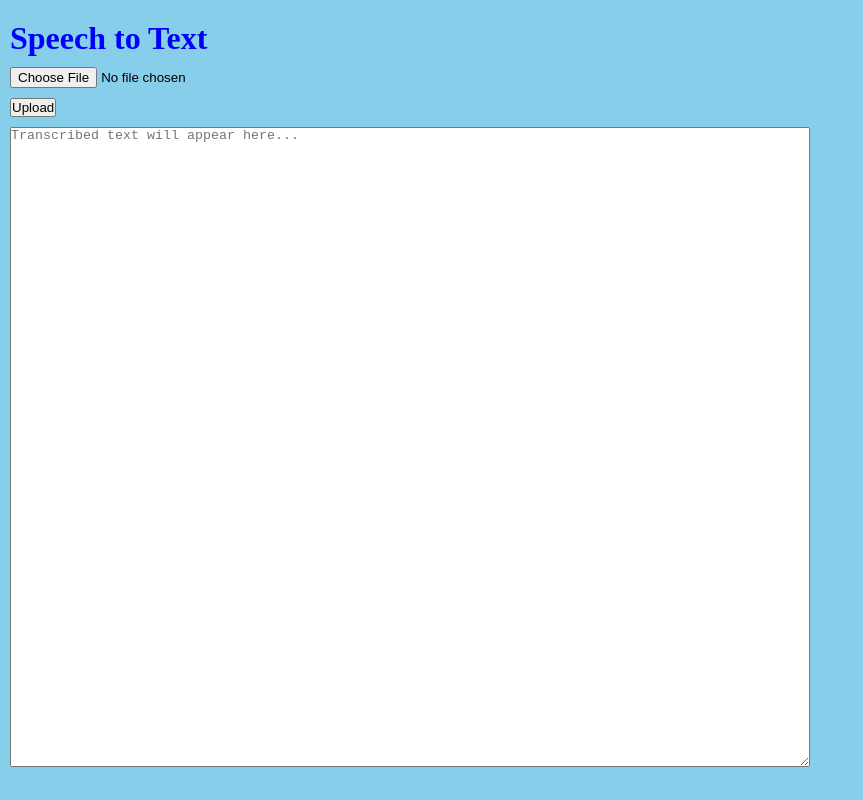
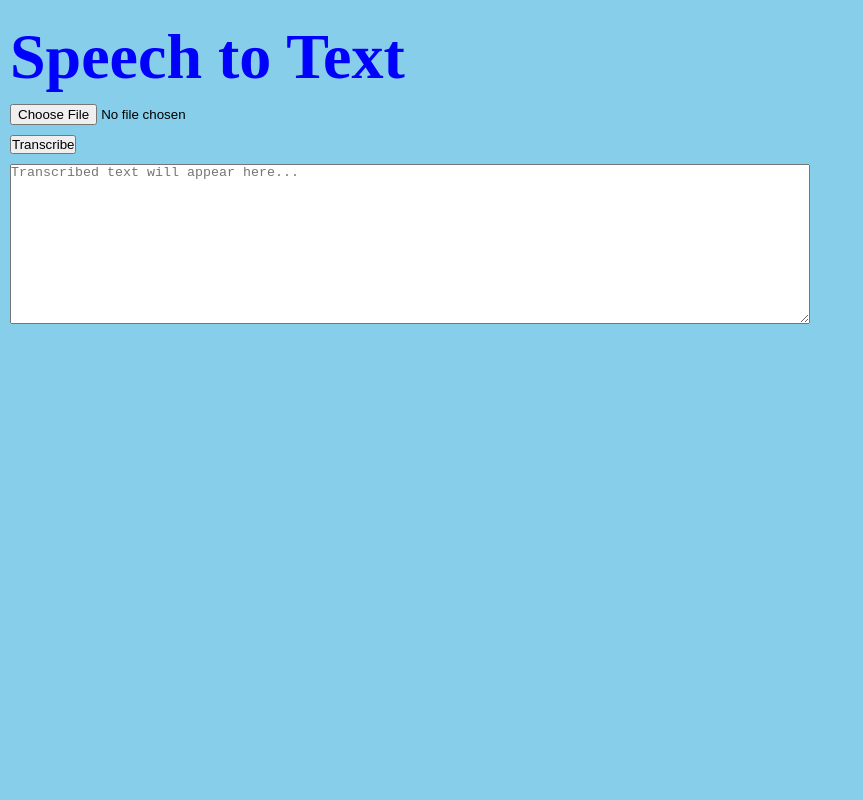
Before and after one commit to leontoys/demo-speech-to-text, a React (Vite) app: page / in a window 1280 px wide. Shown: the whole page, without its empty margins (0-863 px from the left). Built offline with nearby package versions, Linux system fonts and the light colour scheme.

Commit message:
changed-text

```diff
--- a/src/App.css
+++ b/src/App.css
@@ -7,6 +7,7 @@
 body{
     max-width: 800px;
     background-color: skyblue;
+    font-size: 2rem;
 }
 
 .App{
@@ -25,6 +26,6 @@ h1{
 }
 
 textarea{
-    height: 80vh;
+    height: 20vh;
     width: 100vh;
 }
--- a/src/App.jsx
+++ b/src/App.jsx
@@ -60,7 +60,7 @@ function App() {
     <div className='App'>
       <h1>Speech to Text</h1>
       <input type='file' onChange={handleFileChange}></input>
-      <button type='submit' onClick={handleFileUpload}>Upload</button>
+      <button type='submit' onClick={handleFileUpload}>Transcribe</button>
       <textarea value={text} placeholder='Transcribed text will appear here...'></textarea>
     </div>
   )
```
